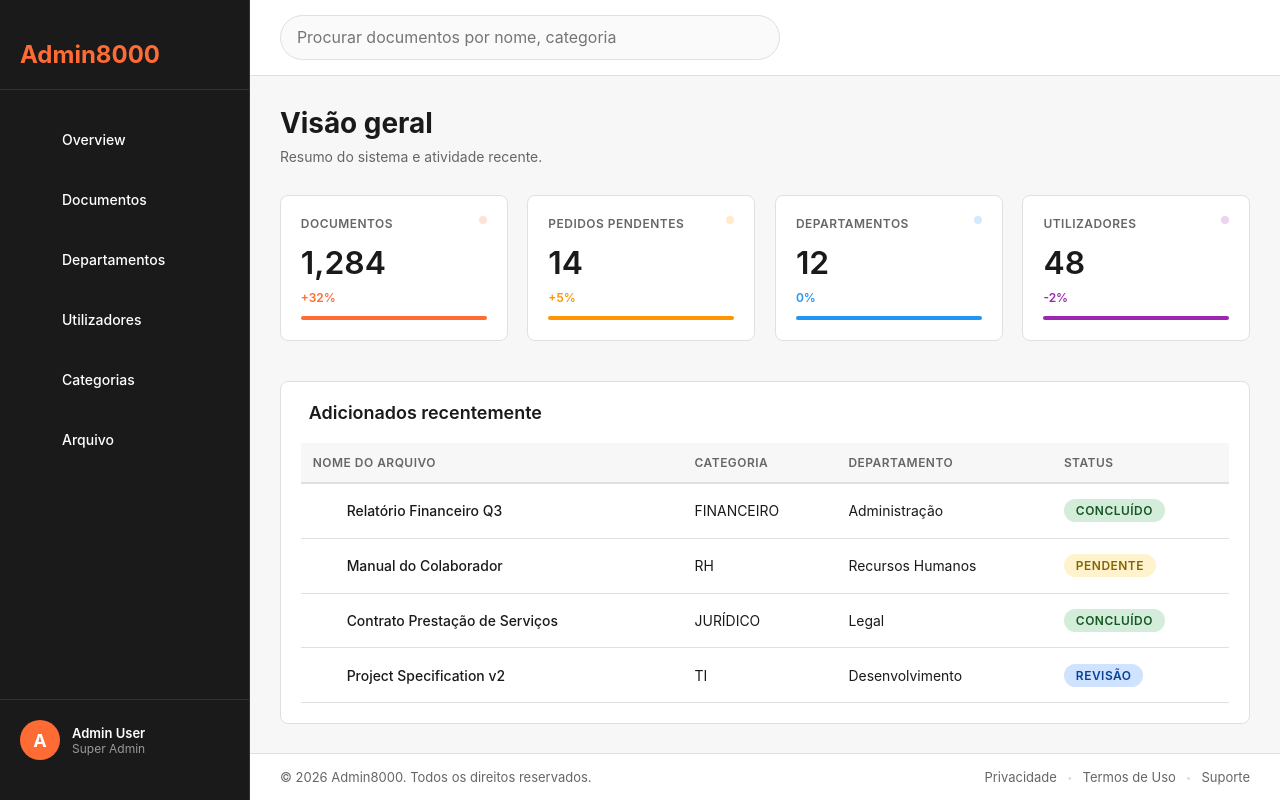
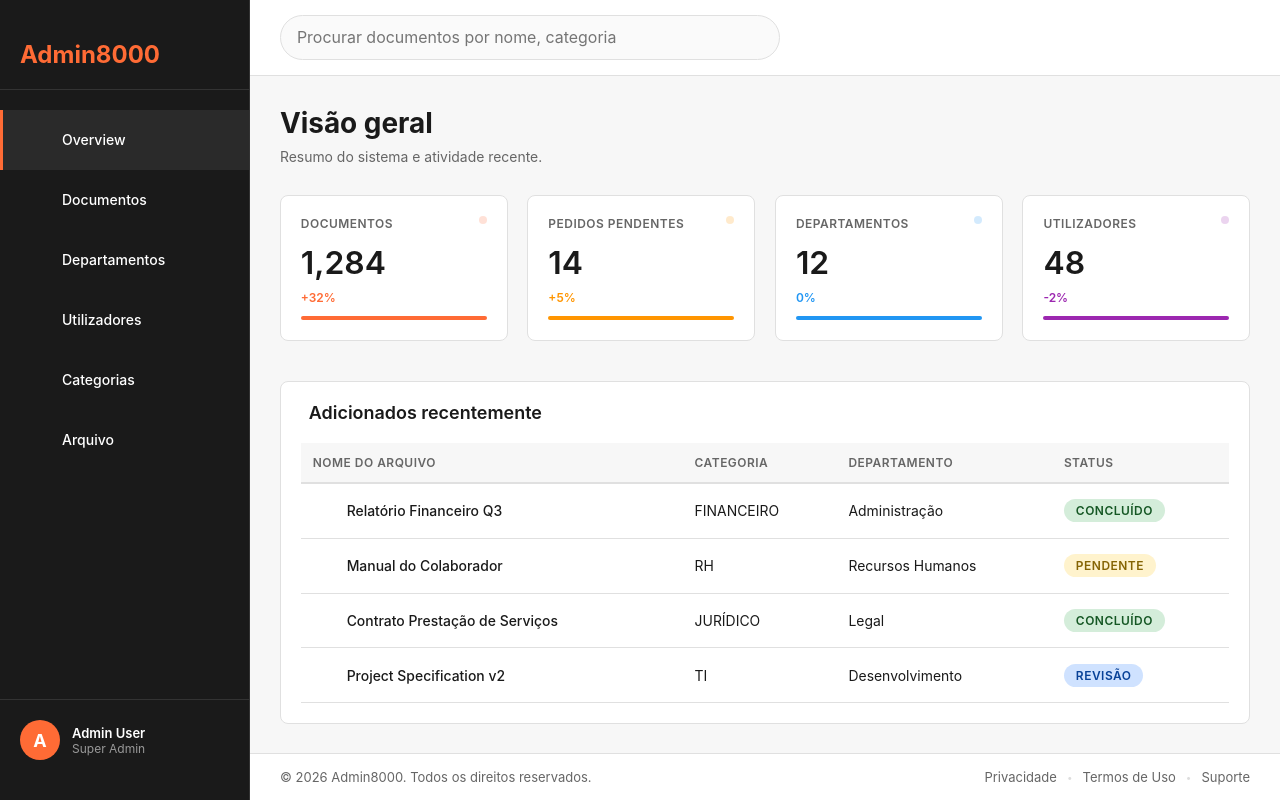
Before and after one commit to HermenegildoDaCruz/admin8000, a Next.js app: page / in a window 1280 px wide. Built offline with nearby package versions, Linux system fonts and the light colour scheme.

Commit message:
highlighting link of current route conditionally'

```diff
--- a/components/layout/Sidebar.css
+++ b/components/layout/Sidebar.css
@@ -52,7 +52,7 @@
 .nav-link:hover {
   background-color: #2a2a2a;
   border-left-color: #ff6b35;
-  padding-left: 17px;
+  padding-left: 1.7rem;
 }
 
 .nav-link.active {
@@ -60,7 +60,10 @@
   border-left-color: #ff6b35;
   color: #fff;
 }
-
+.link--actived{
+    background-color: #2a2a2a;
+  border-left-color: #ff6b35;
+}
 .nav-icon {
   font-size: 20px;
   display: flex;
--- a/components/layout/Sidebar.jsx
+++ b/components/layout/Sidebar.jsx
@@ -1,8 +1,10 @@
+'use client'
 import Link from "next/link";
+import { usePathname } from "next/navigation";
+
 import "./Sidebar.css";
-<ion-icon name=""></ion-icon>;
-export default function Sidebar() {
-  const menuItems = [
+
+const menuItems = [
     { id: 1, label: "Overview", iconName: "stats-chart-outline", href: "/" },
     {
       id: 2,
@@ -31,6 +33,9 @@ export default function Sidebar() {
     { id: 6, label: "Arquivo", iconName: "archive-outline", href: "/archive" },
   ];
 
+export default function Sidebar() {
+  const pathname = usePathname()
+
   return (
     <aside className="sidebar">
       <div className="sidebar-header">
@@ -41,7 +46,7 @@ export default function Sidebar() {
         <ul className="nav-list">
           {menuItems.map((item) => (
             <li key={item.id} className="nav-item">
-              <Link href={item.href} className="nav-link">
+              <Link href={item.href} className={pathname === item.href ? "nav-link link--actived":"nav-link"}>
                 <span className="nav-icon">
                   <ion-icon name={item.iconName} className="icon"></ion-icon>
                 </span>
```
